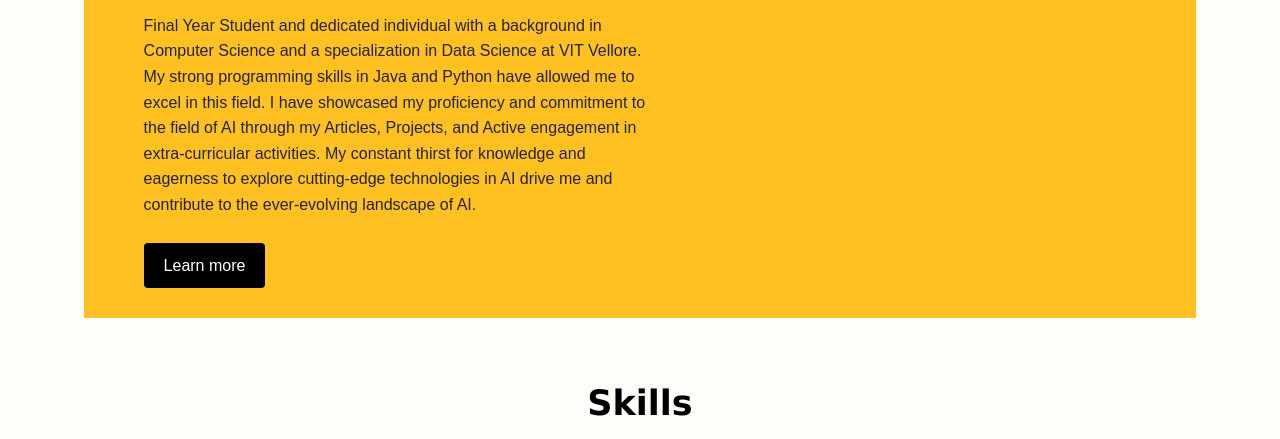
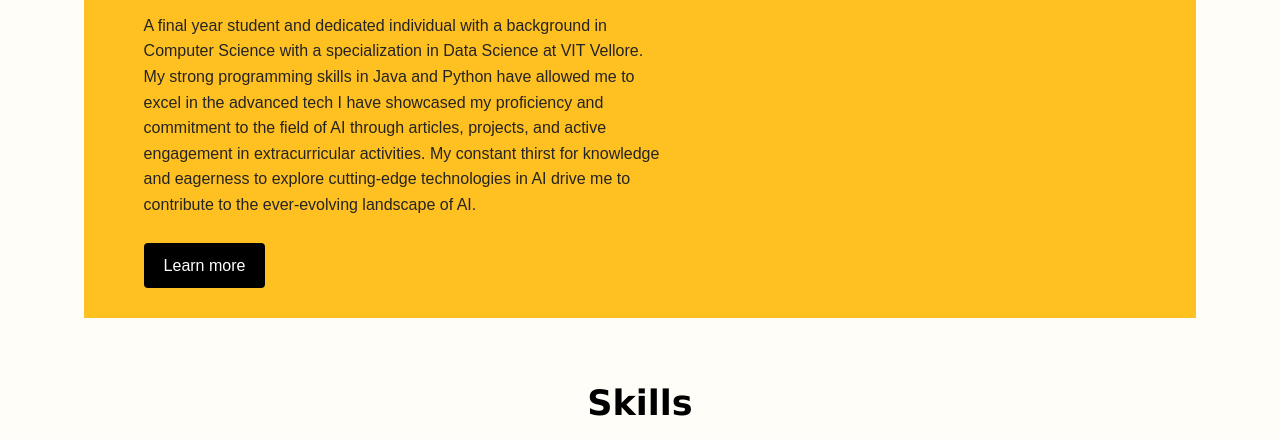
Before and after one commit to Saish459/Saish459.github.io, a plain HTML site: page index.html in a window 1280 px wide. Shown: the part 361-800 px from the top of the page. Drawn offline with nearby package versions, Linux system fonts and the light colour scheme; a web font is replaced by a local one.

Commit message:
Update index.html

```diff
--- a/index.html
+++ b/index.html
@@ -32,13 +32,9 @@
                 <div class="home-container">
                   <div class="home-left">
                     <h3><span id="typing-text"></span></h3>
-                    <p>Final Year Student and dedicated individual with a background in Computer Science
-                        and a specialization in Data Science at VIT Vellore. My strong programming skills in Java and Python have
-                        allowed me to excel in this field. I have showcased my proficiency and commitment to the field
-                        of AI through my Articles, Projects, and Active engagement in extra-curricular activities.
-                        My constant thirst for knowledge and eagerness to explore cutting-edge technologies in AI drive me
-                        and contribute to the ever-evolving landscape of AI.
-                    </p>
+                    <p>A final year student and dedicated individual with a background in Computer Science with a
+                        specialization in Data Science at VIT Vellore. My strong programming skills in Java and Python have
+                        allowed me to excel in the advanced tech I have showcased my proficiency and commitment to the field of AI through articles, projects, and active engagement in extracurricular activities. My constant thirst for knowledge and eagerness to explore cutting-edge technologies in AI drive me to contribute to the ever-evolving landscape of AI.</p>
                     <a href="https://www.linkedin.com/in/pavansaish" class="learn-more-button" target="_blank">Learn more</a>
                   </div>
                   <div class="home-right"></div>
```
